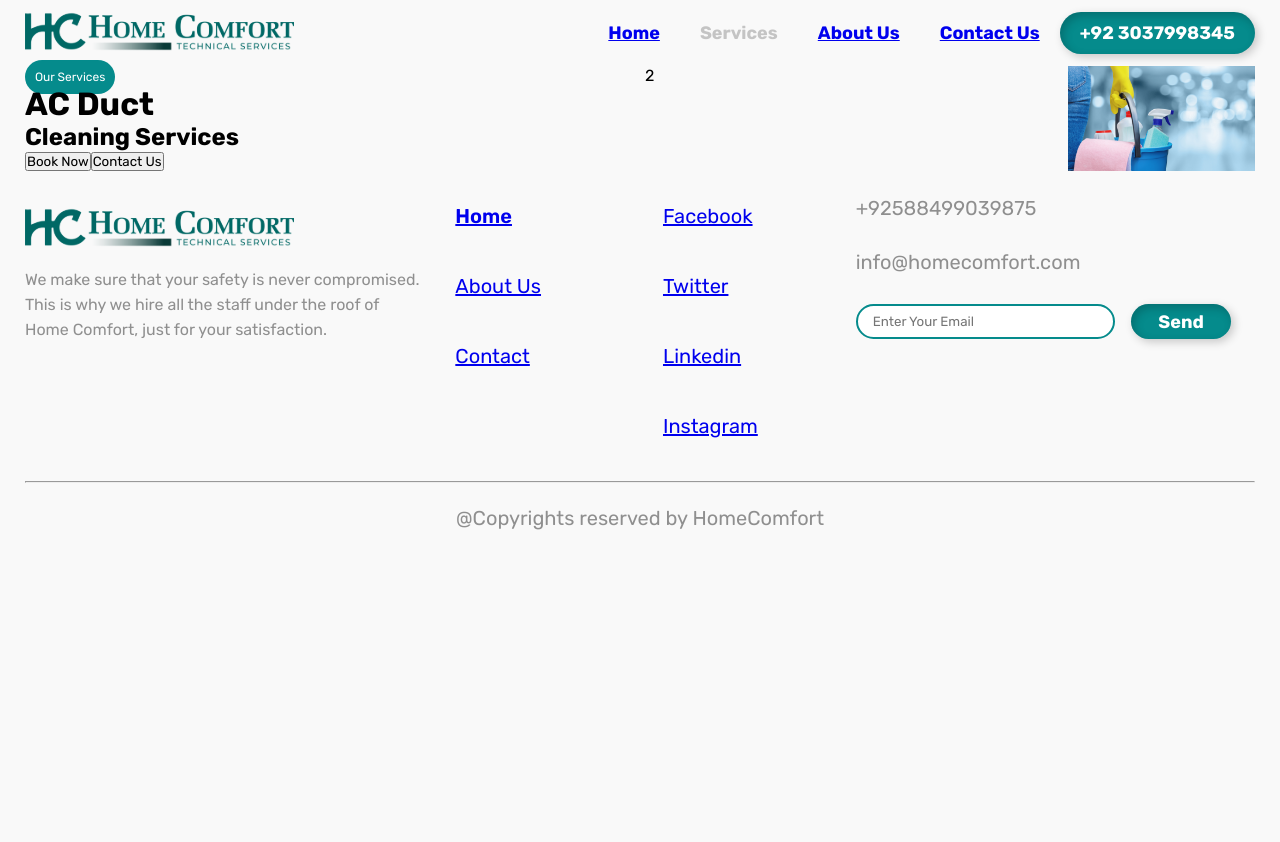
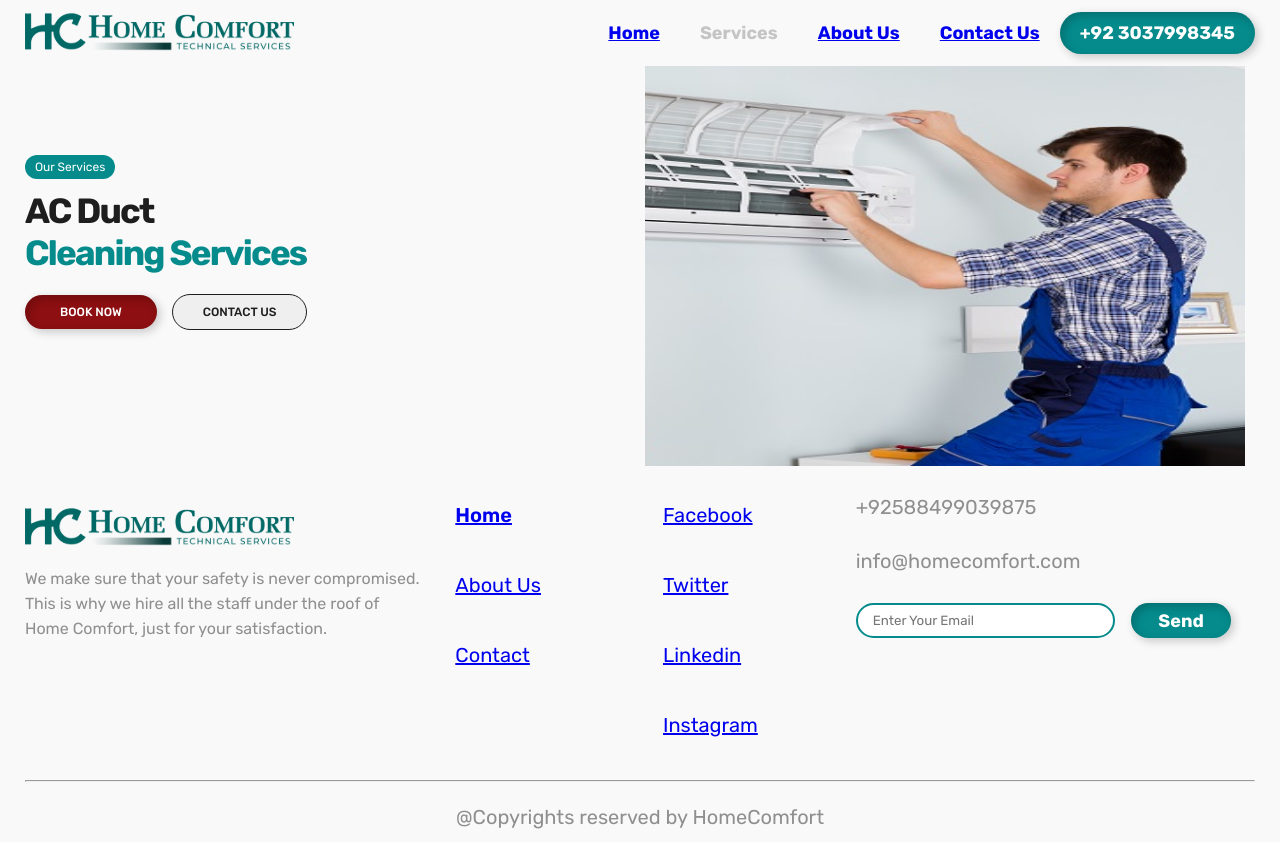
Before and after one commit to amirkamboh/first_react_project_2024, a React (Create React App) app: page /duct-cleaning in a window 1280 px wide. Before the commit the page ends 800 px from the top, so only its background shows below. Built offline with nearby package versions, Linux system fonts and the light colour scheme.

Commit message:
DuctsClean

```diff
--- a/src/pages/ductCleaning/duct_Components/ductherosection.js
+++ b/src/pages/ductCleaning/duct_Components/ductherosection.js
@@ -1,4 +1,5 @@
 import React from 'react'
+import ductheroimg from '../../../assets/Images/service_img.png'
 
 const Ductherosection = () => {
   return (
@@ -7,14 +8,16 @@ const Ductherosection = () => {
         <div className="duct_sections">
           <div className="duct_hero_content">
             <span>Our Services</span>
-            <h1>AC Duct</h1>
-            <h2>Cleaning Services</h2>
+            <h2 className='ac_duct_title'>AC Duct</h2>
+            <h2 className='clean_service_title'>Cleaning Services</h2>
             <div className="duct_button">
              <button className='duct_btn1'>Book Now</button>
              <button className='duct_btn2'>Contact Us</button>
             </div>
           </div>
-          <div className="duct_hero_image">2</div>
+          <div className="duct_hero_image">
+            <img src={ductheroimg} alt=''></img>
+          </div>
         </div>
         </div>
     </>
--- a/src/pages/ductCleaning/style.css
+++ b/src/pages/ductCleaning/style.css
@@ -3,20 +3,72 @@
     grid-template-columns: 1fr 1fr;
     gap: 10px;
 }
+.duct_hero_content {
+    margin-top: 90px;
+}
 .duct_hero_content span {
-    padding: 10px;
     color: #FFF;
     font-family: Rubik;
     font-size: 12px;
     font-style: normal;
     font-weight: 400;
     line-height: 0px; /* 0% */
-    border-radius: 30px;
+    padding: 5px 10px;
+    border-radius: 20px;
     background: #058B8C;
 }
-.duct_hero_image {
-    background: url("../../assets/Images/Cleaning.png");
-    background-repeat: no-repeat;
-    background-size: contain;
-    background-position: right;
+.duct_hero_content .ac_duct_title {
+    color: #1E1E1E;
+    font-family: Rubik;
+    font-size: 35px;
+    font-style: normal;
+    font-weight: 700;
+    line-height: normal;
+    letter-spacing: -1.8px;
+    margin-top: 15px;
 }
+.duct_hero_content .clean_service_title {
+    color: #058B8C;
+    font-family: Rubik;
+    font-size: 35px;
+    font-style: normal;
+    font-weight: 700;
+    line-height: normal;
+    letter-spacing: -1.8px;
+}
+.duct_button .duct_btn1 {
+    margin-top: 20px;
+    color: #FFF;
+    text-align: center;
+    font-family: Rubik;
+    font-size: 12px;
+    font-style: normal;
+    font-weight: 500;
+    line-height: normal;
+    text-transform: uppercase;
+    text-decoration: none;
+    padding: 10px 35px;
+    border-radius: 20px;
+    border: none;
+    background: #8D0F11;
+    box-shadow: 3px 3px 10px 0px rgba(0, 0, 0, 0.20), 3px 4px 10px 0px rgba(0, 0, 0, 0.20) inset;
+}
+.duct_button .duct_btn2 {
+    border-radius: 20px;
+    border: 1px solid #1E1E1E;
+    padding: 10px 30px;
+    color: #1E1E1E;
+    text-align: center;
+    font-family: Rubik;
+    font-size: 12px;
+    font-style: normal;
+    font-weight: 500;
+    line-height: normal;
+    text-transform: uppercase;
+    margin-top: 20px;
+    margin-left: 15px;
+}
+.duct_hero_image img {
+    width: 600px;
+    height: 400px;
+}
```
